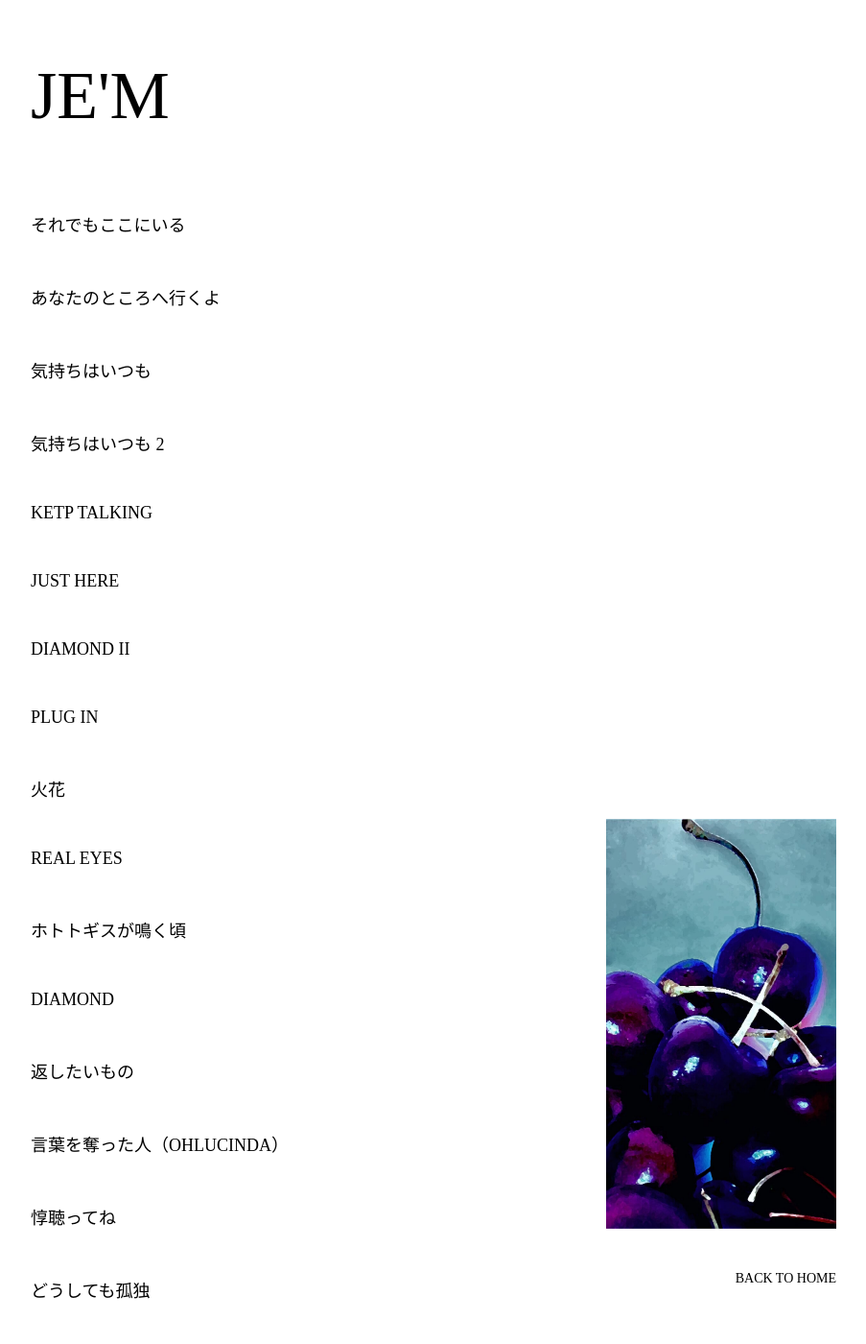
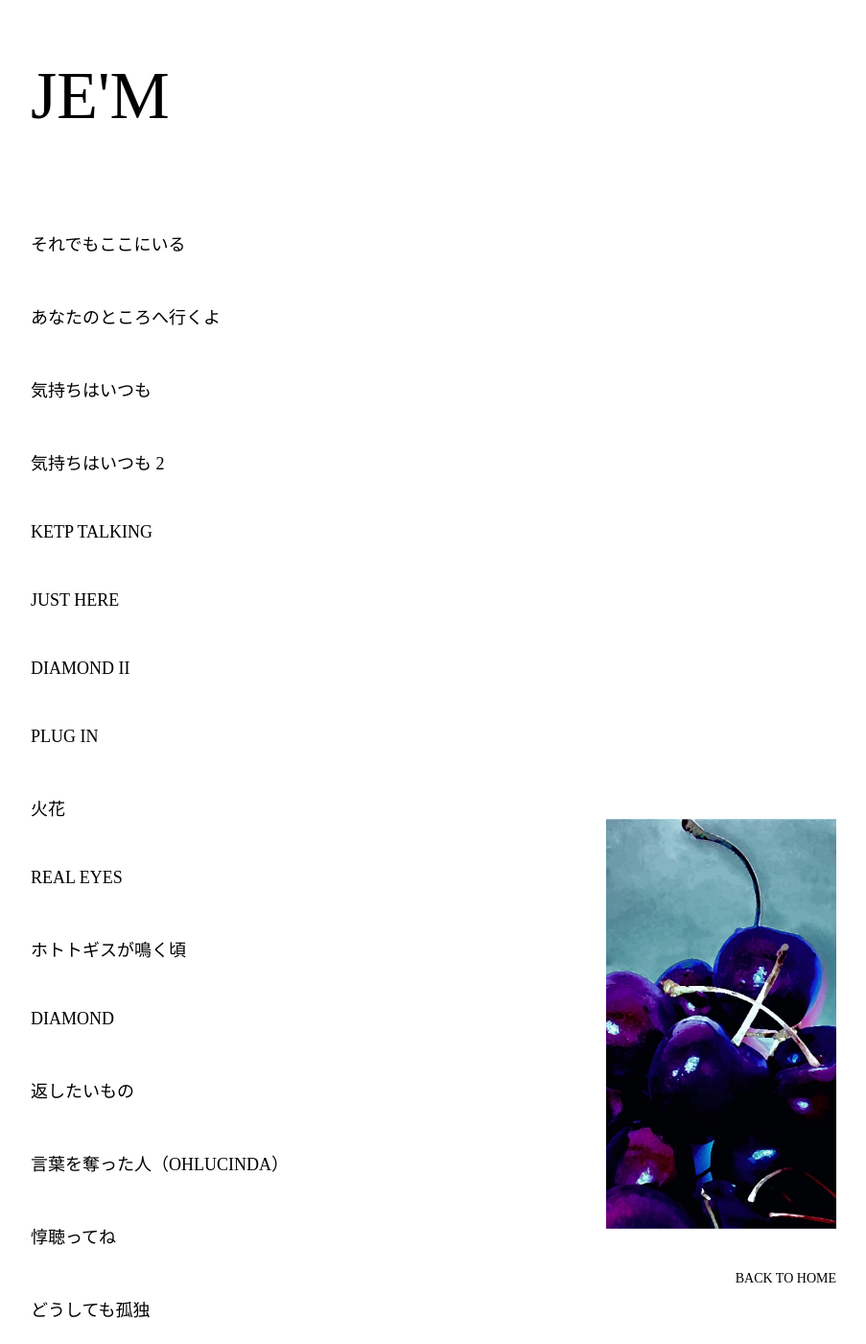
Before and after one commit to ohlucinda/jemlyrics, a Jekyll site: the page built from lyrics.md, in a window 1280 px wide and 1400 px high. Shown: the whole window at 96% size, without its empty margins (308-1211 px from the left). Built offline with Jekyll 4.4.1, drawn with Linux system fonts in a browser that asks for light colours; some web fonts are replaced.

Commit message:
Update titles.html

```diff
--- a/_layouts/titles.html
+++ b/_layouts/titles.html
@@ -42,7 +42,7 @@ a { text-decoration: none; color: inherit; }
   display: flex;
   flex-direction: column;
   gap: 50px;
-  margin-top: 80px;
+  margin-top: 100px;
 }
 
 .list a { font-size: 18px; }
```
